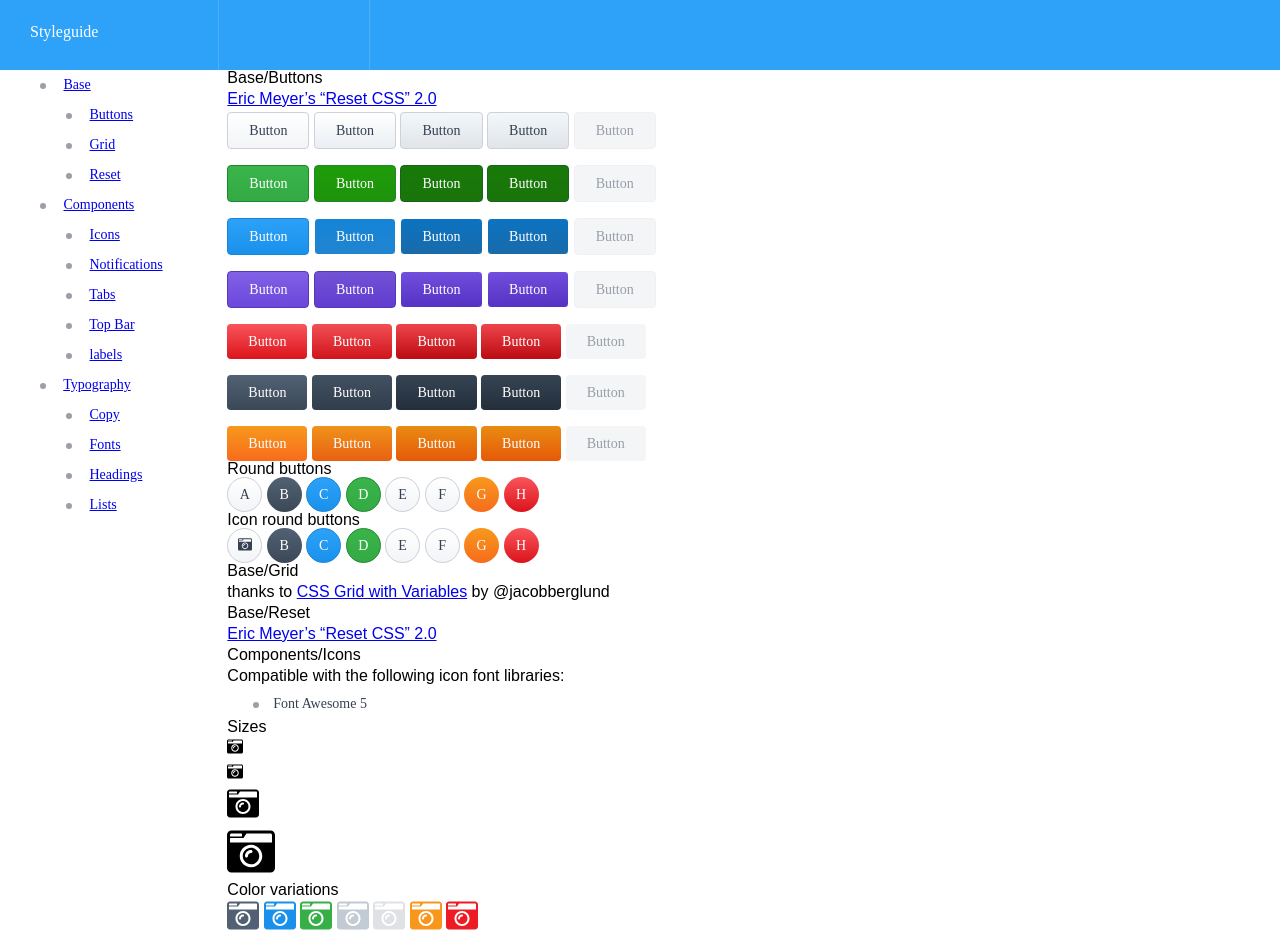
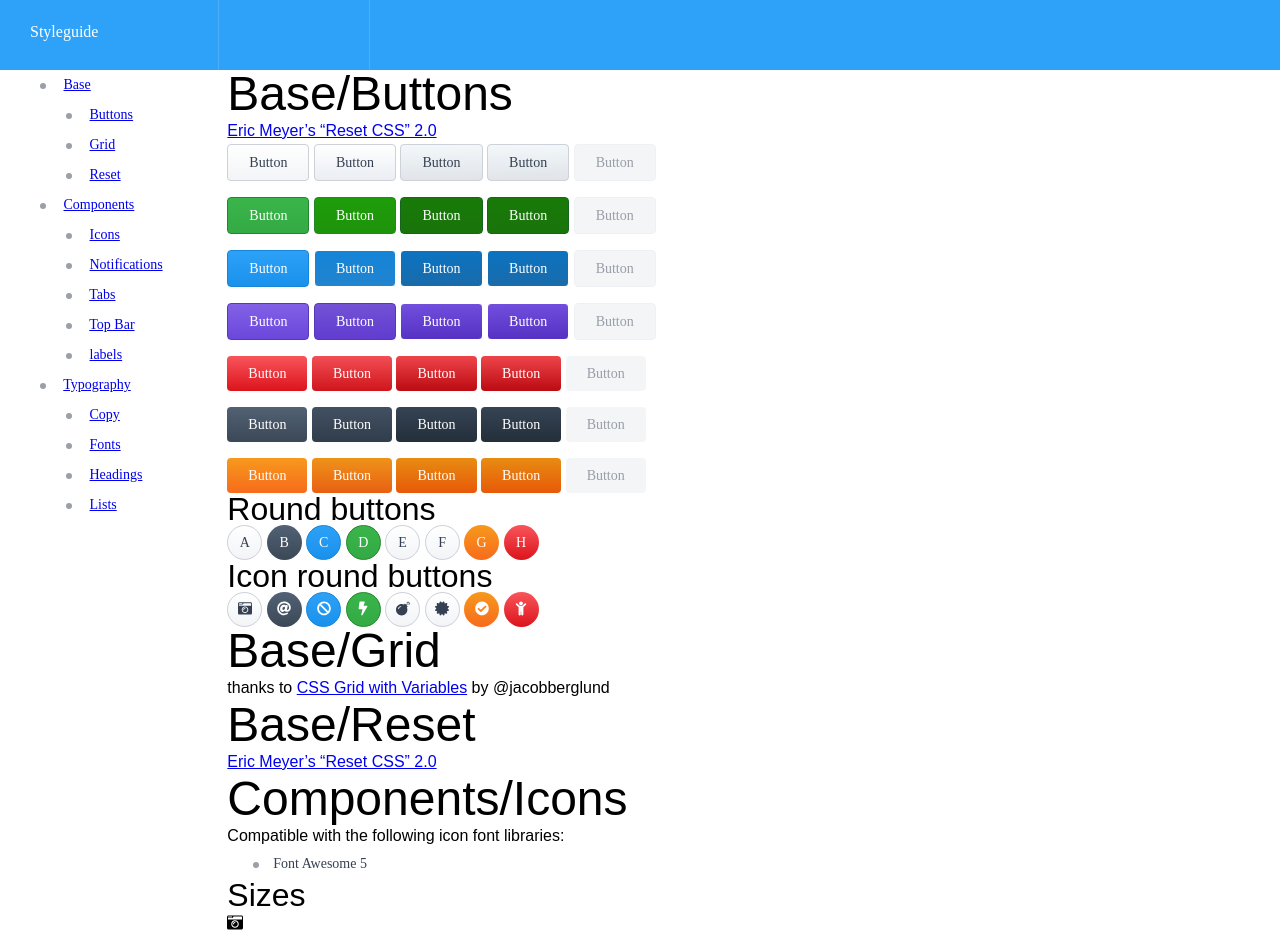
Before and after one commit to alicerce/alicerce-css--old, a website: page docs/index.html in a window 1280 px wide. Shown: the top 935 px of the page. Drawn offline with Linux system fonts and the light colour scheme.

Commit message:
refactor: update headings

```diff
--- a/docs/index.html
+++ b/docs/index.html
@@ -197,7 +197,7 @@
   :root {
     --font-family--regular: 'Source Sans Pro', sans-serif;
     --font-family--semibold: 'Source Sans Pro', sans-serif;
-    --font-size--xx-large: 48px;
+    --font-size--xxx-large: 48px;
     --font-size--xx-large: 32px;
     --font-size--x-large: 24px;
     --font-size--large: 18px;
@@ -213,21 +213,35 @@
     font-family: var(--font-family--semibold);
     font-weight: 400;
     --font-size: var(--font-size--medium);
+    font-size: var(--font-size);
+  }
+  h1,
+  h2,
+  h3,
+  h4,
+  h5,
+  h6 {
+    font-size: var(--font-size);
   }
   h1,
   .is-text-h1 {
     font-family: var(--font-family--regular);
-    --font-size: var(--font-size--xx-large);
+    --font-size: var(--font-size--xxx-large);
   }
   h2,
   .is-text-h2 {
     font-family: var(--font-family--regular);
-    --font-size: var(--font-size--x-large);
+    --font-size: var(--font-size--xx-large);
   }
   h3,
   .is-text-h3 {
     font-family: var(--font-family--regular);
     --font-size: var(--font-size--large);
+  }
+  h4,
+  .is-text-h4 {
+    font-family: var(--font-family--regular);
+    --font-size: var(--font-size--medium);
   }
   p,
   .is-text-p {
@@ -843,13 +857,41 @@
     <i class="fas fa-camera-retro"></i>
   </span>
 </button>
-<button class="button is-rounded is-black">B</button>
-<button class="button is-rounded is-blue">C</button>
-<button class="button is-rounded is-green">D</button>
-<button class="button is-rounded is-grey">E</button>
-<button class="button is-rounded is-grey">F</button>
-<button class="button is-rounded is-orange">G</button>
-<button class="button is-rounded is-red">H</button>
+<button class="button is-rounded is-black">
+  <span class="icon">
+    <i class="fas fa-at"></i>
+  </span>
+</button>
+<button class="button is-rounded is-blue">
+  <span class="icon">
+    <i class="fas fa-ban"></i>
+  </span>
+</button>
+<button class="button is-rounded is-green">
+  <span class="icon">
+    <i class="fas fa-bolt"></i>
+  </span>
+</button>
+<button class="button is-rounded is-grey">
+  <span class="icon">
+    <i class="fas fa-bomb"></i>
+  </span>
+</button>
+<button class="button is-rounded is-grey">
+  <span class="icon">
+    <i class="fas fa-certificate"></i>
+  </span>
+</button>
+<button class="button is-rounded is-orange">
+  <span class="icon">
+    <i class="fas fa-check-circle"></i>
+  </span>
+</button>
+<button class="button is-rounded is-red">
+  <span class="icon">
+    <i class="fas fa-child"></i>
+  </span>
+</button>
               </div>
 
 
```
Also changed, not shown: src/base/typography.styl (+12 -3 lines), dist/index.css, 1 other file.
